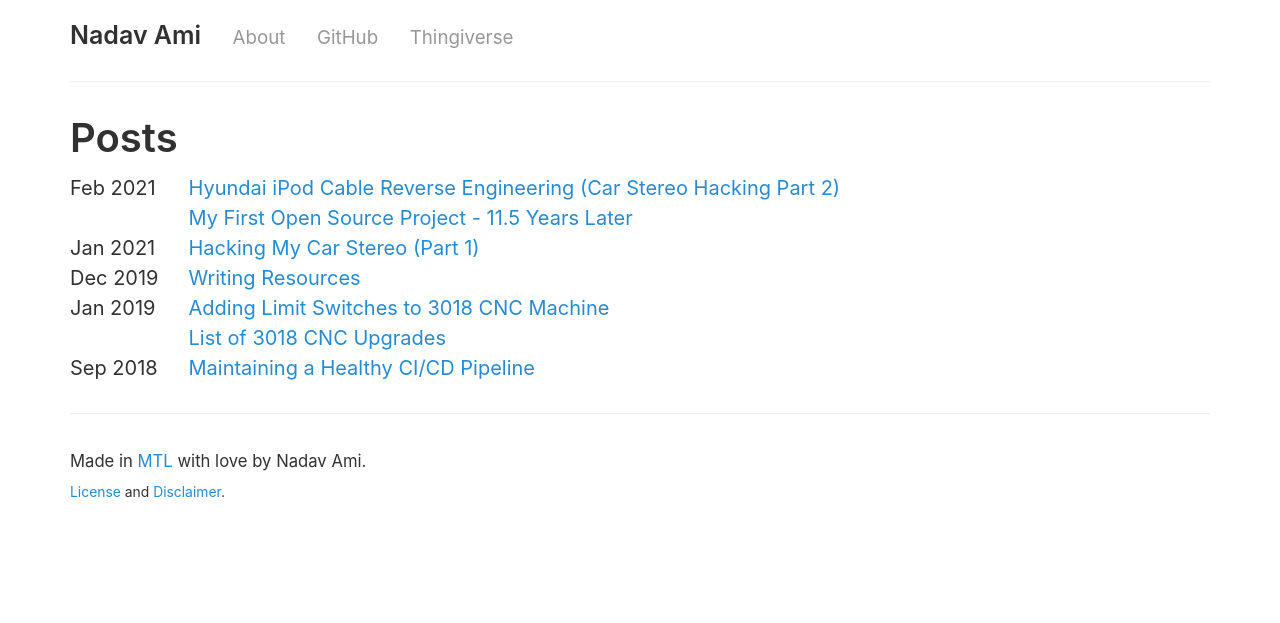
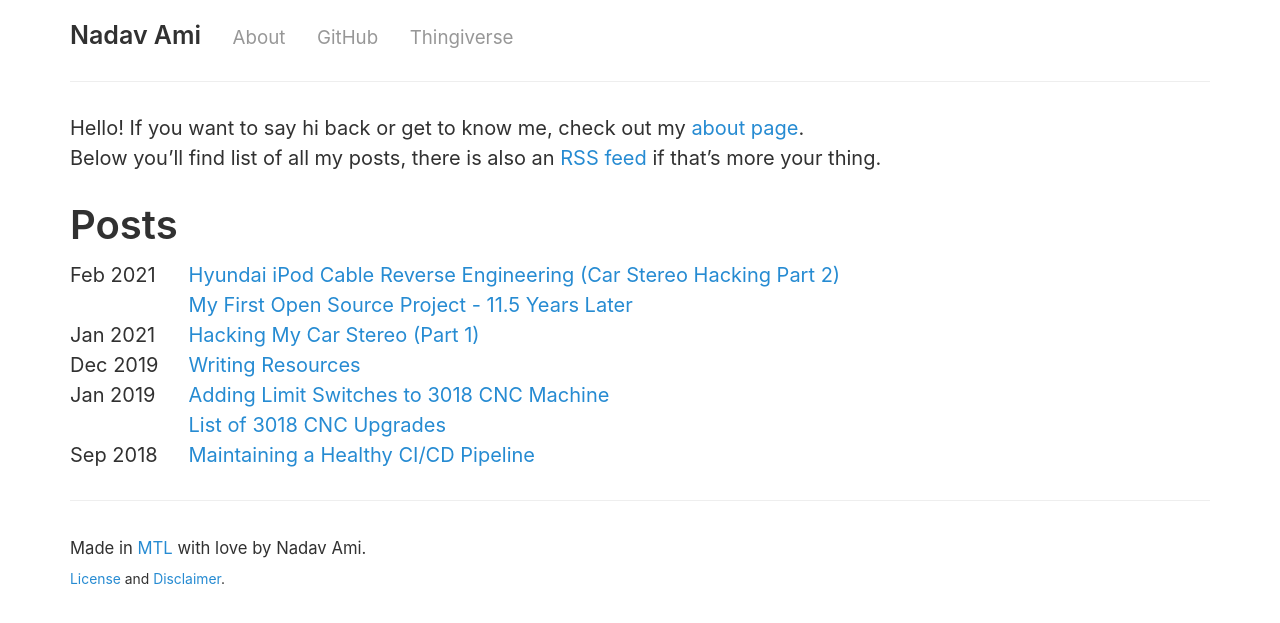
Before and after one commit to nadavami/nadavami.github.io, a Jekyll site: the page built from index.md, in a window 1280 px wide. Shown: the top 623 px of the page. Built offline with Jekyll 4.4.1, drawn with Linux system fonts in a browser that asks for light colours.

Commit message:
Add intro blurb to home page

```diff
--- a/index.md
+++ b/index.md
@@ -3,8 +3,10 @@ layout: default
 title: Home
 ---
 
+Hello! If you want to say hi back or get to know me, check out my [about page]({{site.base_url }}{% link about.md %}).
+Below you'll find list of all my posts, there is also an [RSS feed]({{site.base_url }}{% link atom.xml %}) if that's more your thing.
+
 # Posts
-
 <dl>
 {% for post in site.posts  %}
 {%- capture this_date %}{{ post.date | date: "%b %Y" }}{% endcapture %}
```
